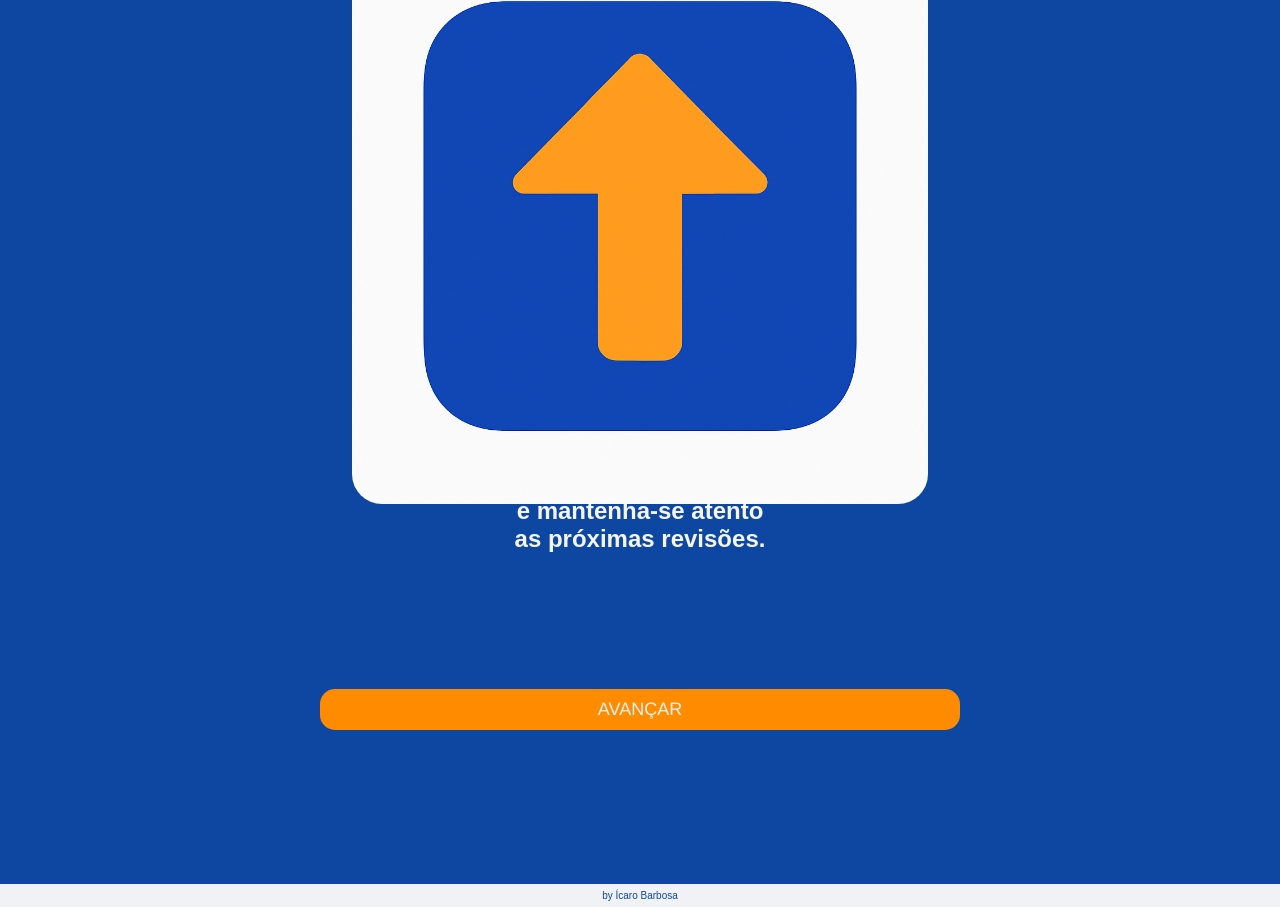
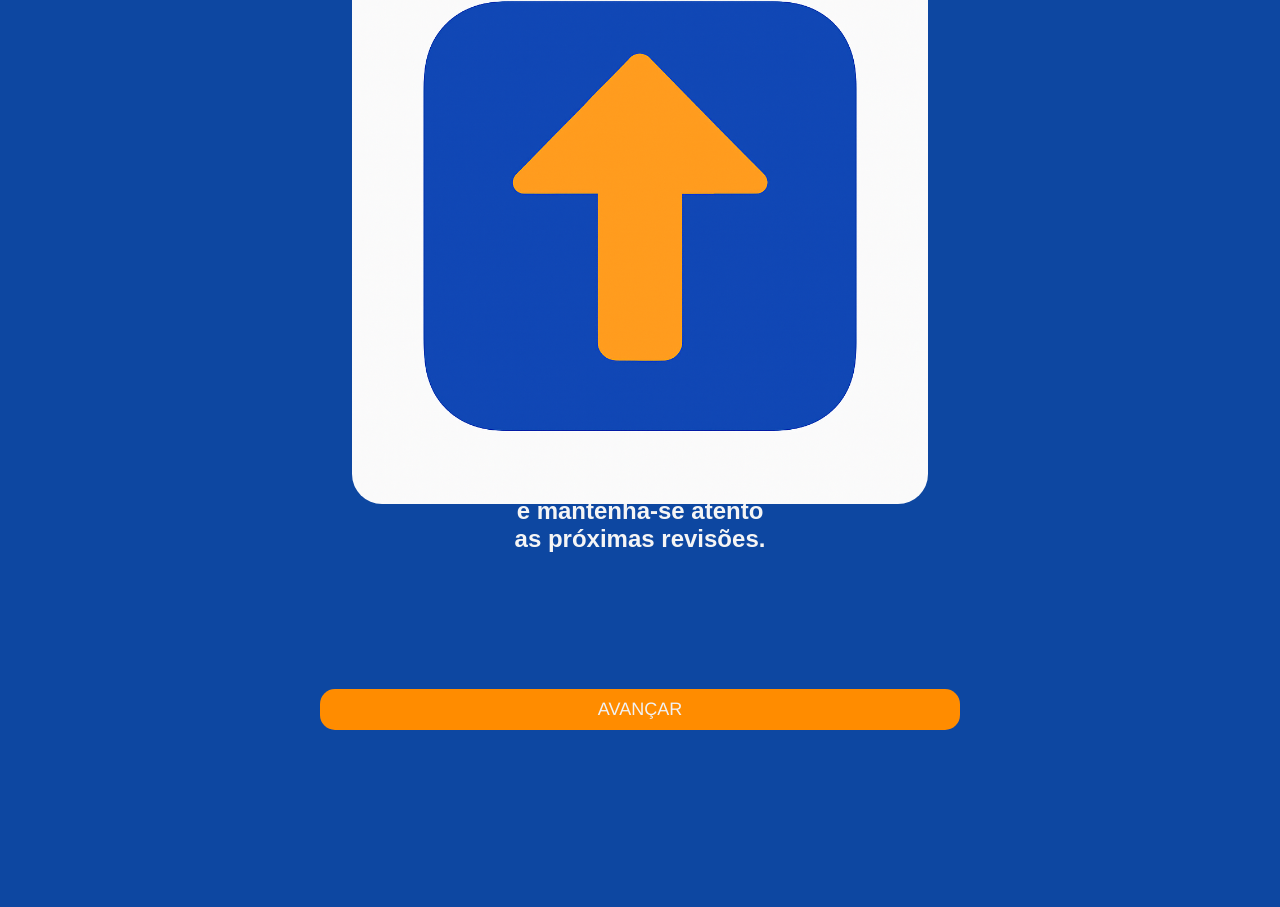
Before and after one commit to 1carog/servicoVeicular, a plain HTML site: page index.html in a window 1280 px wide. Shown: the part 275-1182 px from the top of the page. After the commit the page ends 1005 px from the top, so only its background shows below. Drawn offline with Linux system fonts and the light colour scheme.

Commit message:
alteração página principal

```diff
--- a/css/style.css
+++ b/css/style.css
@@ -54,12 +54,3 @@ button{
     cursor: pointer;
     width: 50%;
 }
-
-footer {
-    color: #0D47A1;
-    font-size: 10px;
-    font-family: Arial, Helvetica, sans-serif;
-    margin-top: 12%;
-    background-color: #F0F2F5;
-    padding: 6.2px;
-}
--- a/index.html
+++ b/index.html
@@ -21,8 +21,6 @@
     <button onclick="avancar()">AVANÇAR</button>
     </div><!--btn-avancar-->
 
-    <footer>by Ícaro Barbosa</footer>
-
     <script src="js/script.js"></script>
 
     <script>
```
